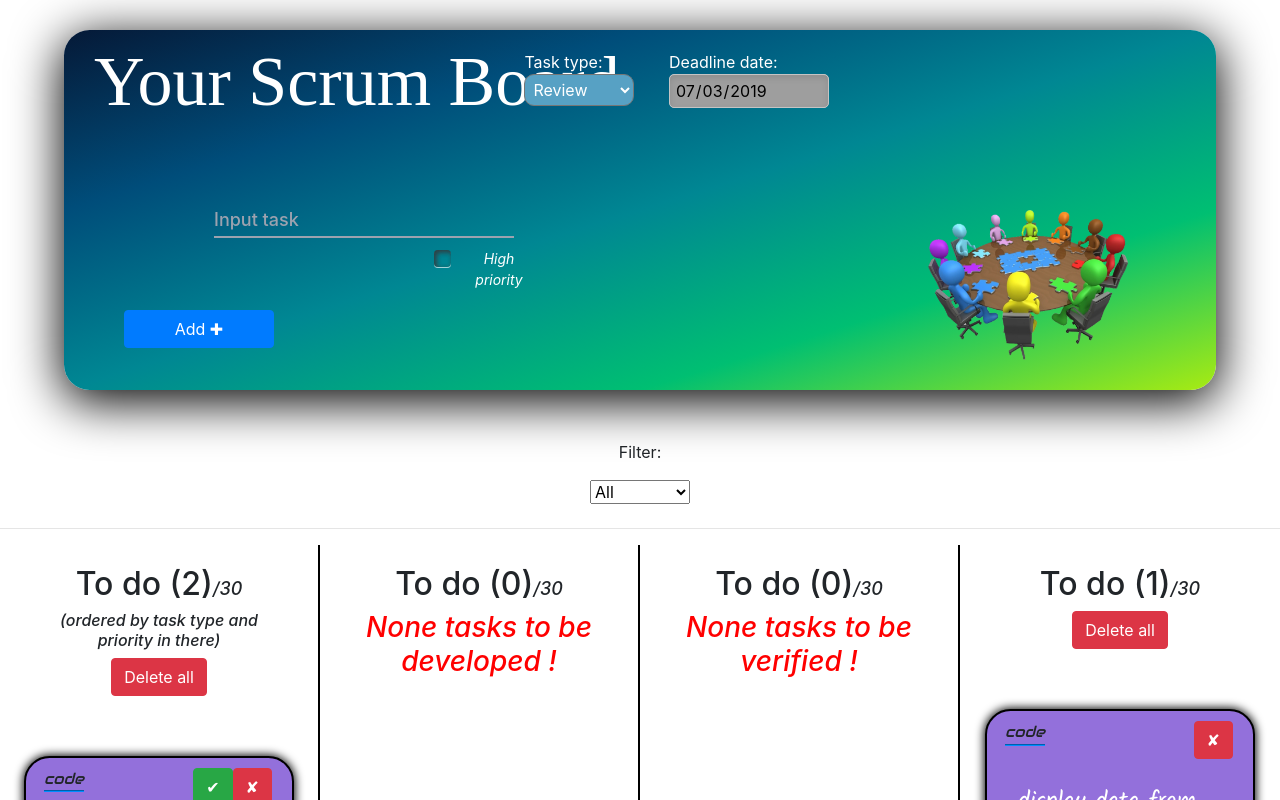
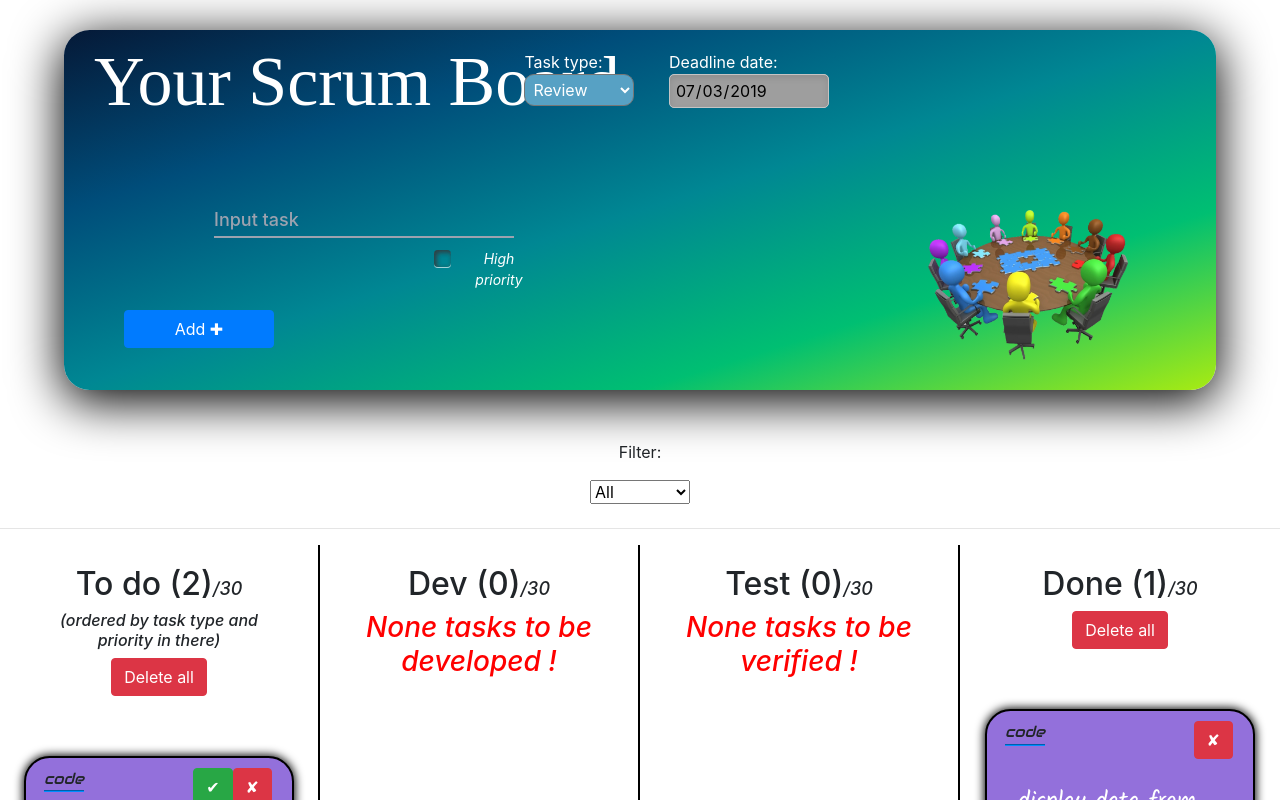
Before and after one commit to drozdzyk667/React.js-Advanced-to-do, a React (Create React App) app: page / in a window 1280 px wide. Shown: the top 800 px of the page. Built offline with nearby package versions, Linux system fonts and the light colour scheme; grey boxes are pictures that could not be loaded; a web font is replaced by a local one.

Commit message:
fixed issue with wrong names

```diff
--- a/src/App.js
+++ b/src/App.js
@@ -611,7 +611,7 @@ class App extends Component {
                   this.state.devTasks.length === 30 ? { color: "red" } : null
                 }
               >
-                To do ({this.state.devTasks.length})
+                Dev ({this.state.devTasks.length})
                 <i style={{ fontSize: "18px" }}>/30 </i>
               </h2>{" "}
               <h3
@@ -634,7 +634,7 @@ class App extends Component {
                   this.state.verifyTasks.length === 30 ? { color: "red" } : null
                 }
               >
-                To do ({this.state.verifyTasks.length})
+                Test ({this.state.verifyTasks.length})
                 <i style={{ fontSize: "18px" }}>/30 </i>
               </h2>{" "}
               <h3
@@ -655,7 +655,7 @@ class App extends Component {
               <h2
                 style={this.state.done.length === 30 ? { color: "red" } : null}
               >
-                To do ({this.state.done.length})
+                Done ({this.state.done.length})
                 <i style={{ fontSize: "18px" }}>/30 </i>
               </h2>{" "}
               <button
```
